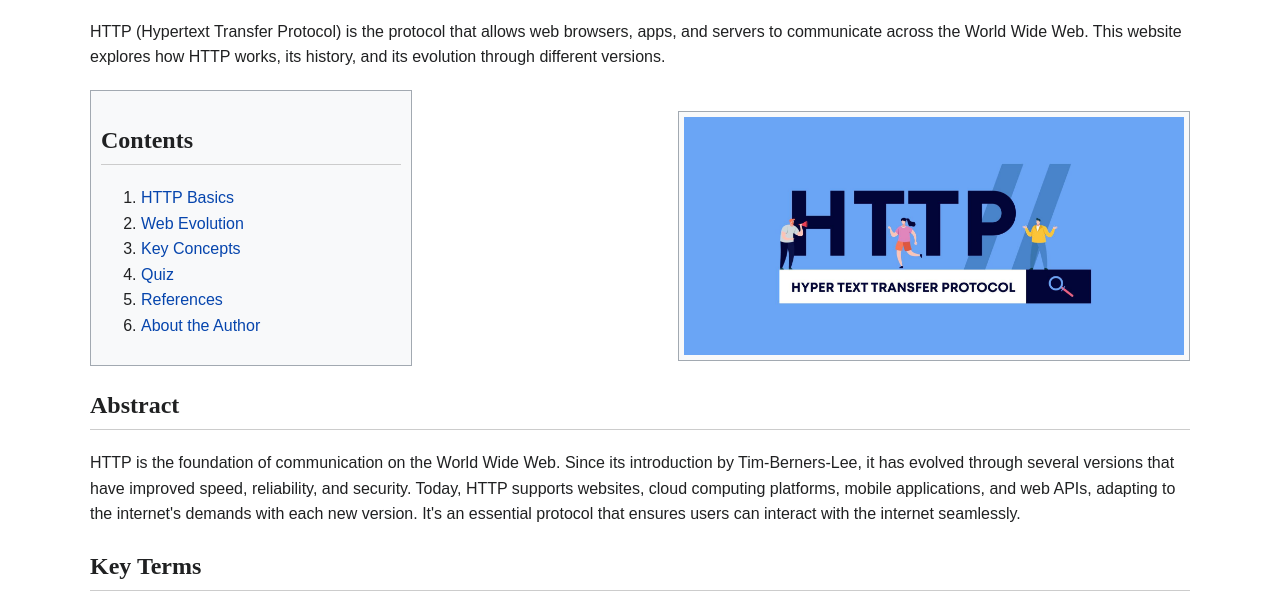
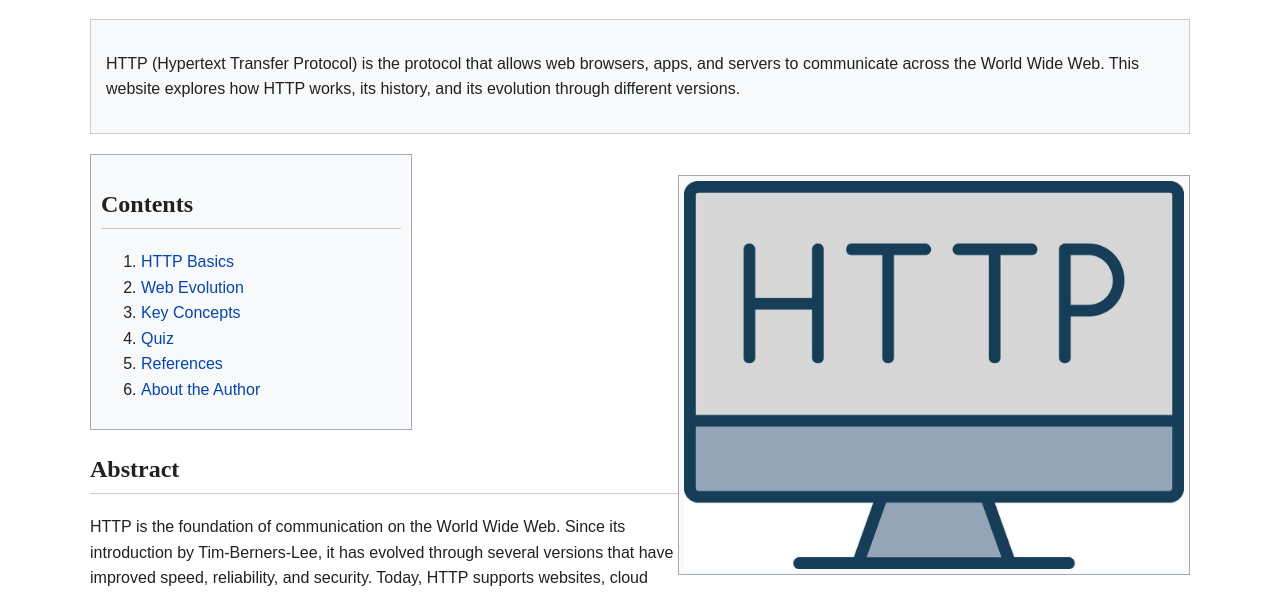
Before and after one commit to jlin451/myproject, a plain HTML site: page index.html in a window 1280 px wide. Shown: the part 186-782 px from the top of the page. Drawn offline with Linux system fonts and the light colour scheme.

Commit message:
image change

```diff
--- a/index.html
+++ b/index.html
@@ -28,7 +28,7 @@
 <!-- Homepage heading and intro paragraph -->
 <h1>Research and Web Evolution of HTTP</h1>
 <div id="welcome"
-class=""intro-box">
+class="intro-box">
     <p>
         HTTP (Hypertext Transfer Protocol) is the protocol that allows
         web browsers, apps, and servers to communicate across the World
@@ -52,7 +52,7 @@ class=""intro-box">
     </div>
 
     <!-- HTTP image -->
-    <img src="images/http-picture.jpg"
+    <img src="images/grey-http-image.jpg"
         alt="HTTP Diagram"
         class="http-image">
 
```
Also changed, not shown: images/grey-http-image.jpg (added).
